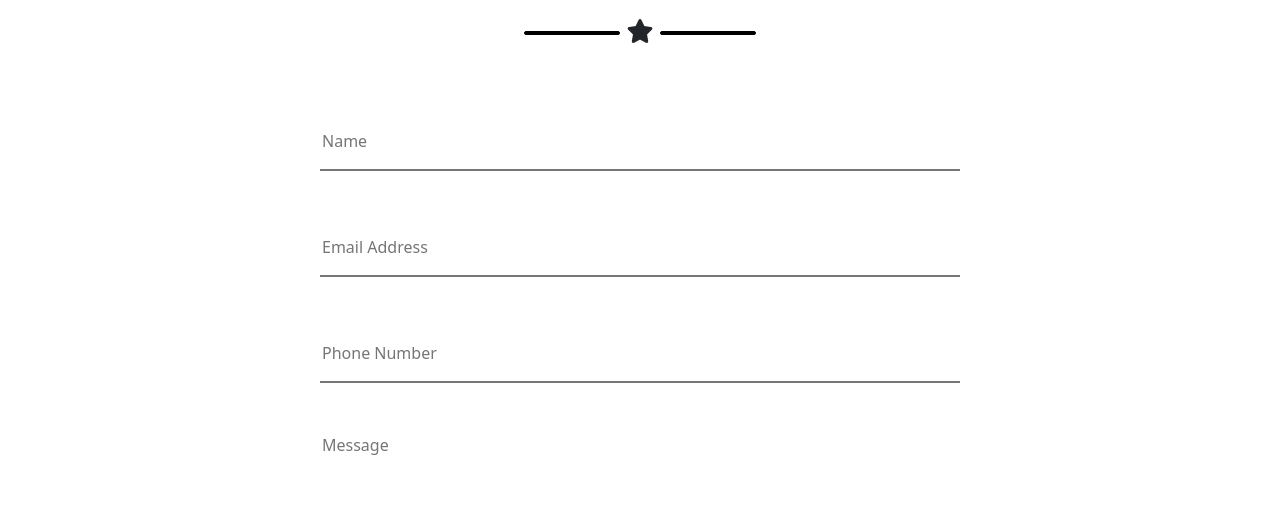
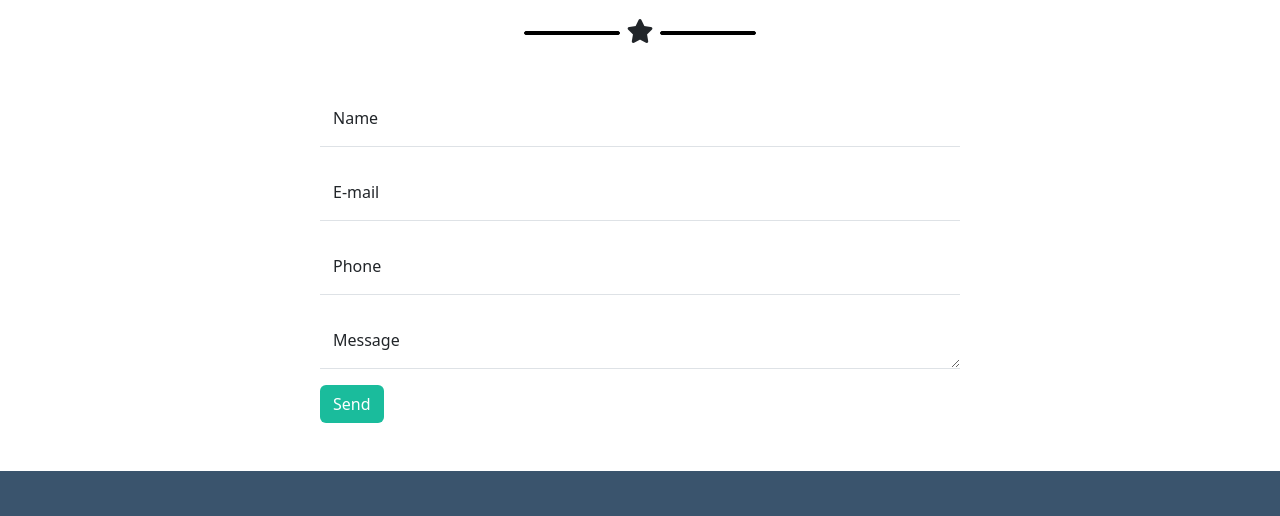
Before and after one commit to TaccLuc/html-css-bootstrap-freelancer, a plain HTML site: page index.html in a window 1280 px wide. Shown: the part 2102-2618 px from the top of the page. Drawn offline with nearby package versions, Linux system fonts and the light colour scheme.

Commit message:
WiP: BS form

```diff
--- a/css/style.css
+++ b/css/style.css
@@ -50,6 +50,9 @@ h3{
     background-color: var(--bs_dark_gray);
 }
 
+.white_border{
+    border-color: white;
+}
 
 /*
     FOOTER
--- a/index.html
+++ b/index.html
@@ -24,7 +24,7 @@
                         Start Bootstrap
                     </a>
 
-                  <button class="navbar-toggler" type="button" data-bs-toggle="collapse" data-bs-target="#navbarNavAltMarkup" aria-controls="navbarNavAltMarkup" aria-expanded="false" aria-label="Toggle navigation">
+                  <button class="navbar-toggler white_border" type="button" data-bs-toggle="collapse" data-bs-target="#navbarNavAltMarkup" aria-controls="navbarNavAltMarkup" aria-expanded="false" aria-label="Toggle navigation">
                     <span class="navbar-toggler-icon"></span>
                   </button>
 
@@ -162,22 +162,31 @@
 
                     <div class="col-12">
                         <form class="w-50 mx-auto mb-5">
+                            <div class="form-floating mb-3">
+                                <input type="text" class="form-control border-top-0 border-start-0 border-end-0 rounded-0" id="floatingInput" placeholder="Name">
+                                <label for="floatingInput">Name</label>
+                              </div>
                             <div>
-                                <label for="name"></label>
-                                <input type="text" class="w-100 border-top-0 border-start-0 border-end-0 mb-4 py-3" id="name" placeholder="Name">
-                            </div>
+                            <div class="form-floating mb-3">
+                                <input type="email" class="form-control border-top-0 border-start-0 border-end-0 rounded-0" id="floatingInput" placeholder="E-mail">
+                                <label for="floatingInput">E-mail</label>
+                              </div>
                             <div>
-                                <label for="email"></label>
-                                <input type="email" class="w-100 border-top-0 border-start-0 border-end-0 mb-4 py-3" id="email" placeholder="Email Address">
-                            </div>
+                            <div class="form-floating mb-3">
+                                <input type="text" class="form-control border-top-0 border-start-0 border-end-0 rounded-0" id="floatingInput" placeholder="Phone">
+                                <label for="floatingInput">Phone</label>
+                              </div>
                             <div>
-                                <label for="phone"></label>
-                                <input type="tel" class="w-100 border-top-0 border-start-0 border-end-0 mb-4 py-3" id="phone" placeholder="Phone Number">
-                            </div>
+                            <div class="form-floating mb-3">
+                                <textarea type="text" class="form-control border-top-0 border-start-0 border-end-0 rounded-0" id="floatingInput" placeholder="Phone"></textarea>
+                                <label for="floatingInput">Message</label>
+                              </div>
                             <div>
+
+                            <!-- <div>
                                 <label for="message"></label>
                                 <textarea type="text" class="w-100 border-top-0 border-start-0 border-end-0 mb-4 pb-5" id="message" placeholder="Message"></textarea>
-                            </div>
+                            </div> -->
                             <input type="submit" class="btn text-white bg_bs_green" value="Send">
                         </form>
                     </div>
```
